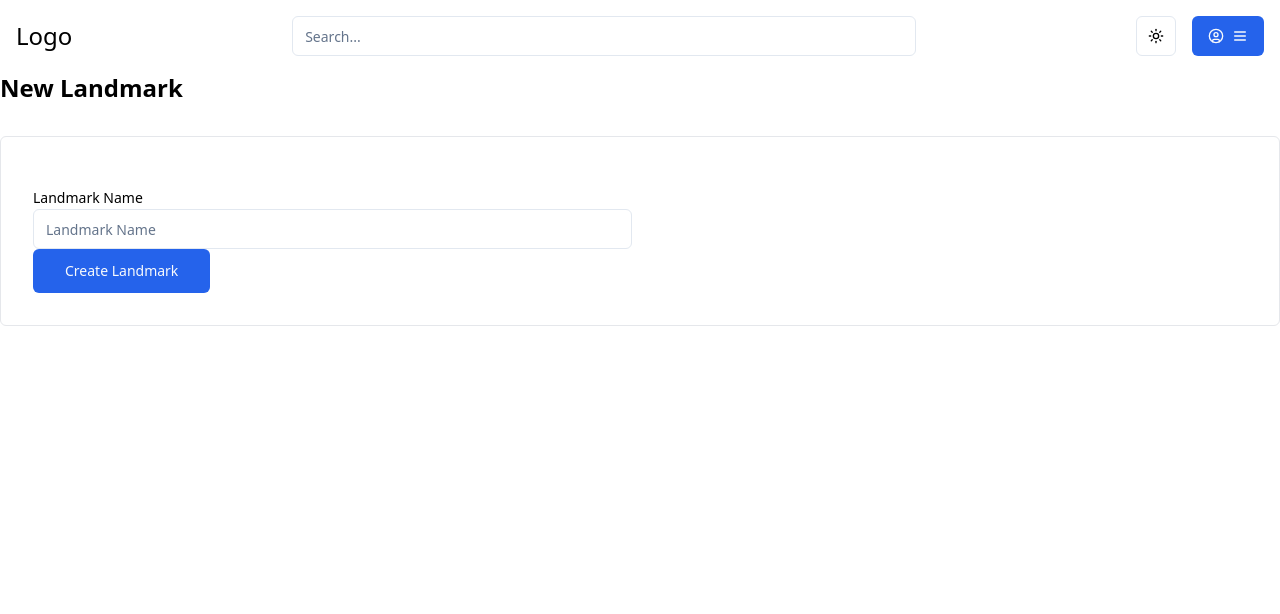
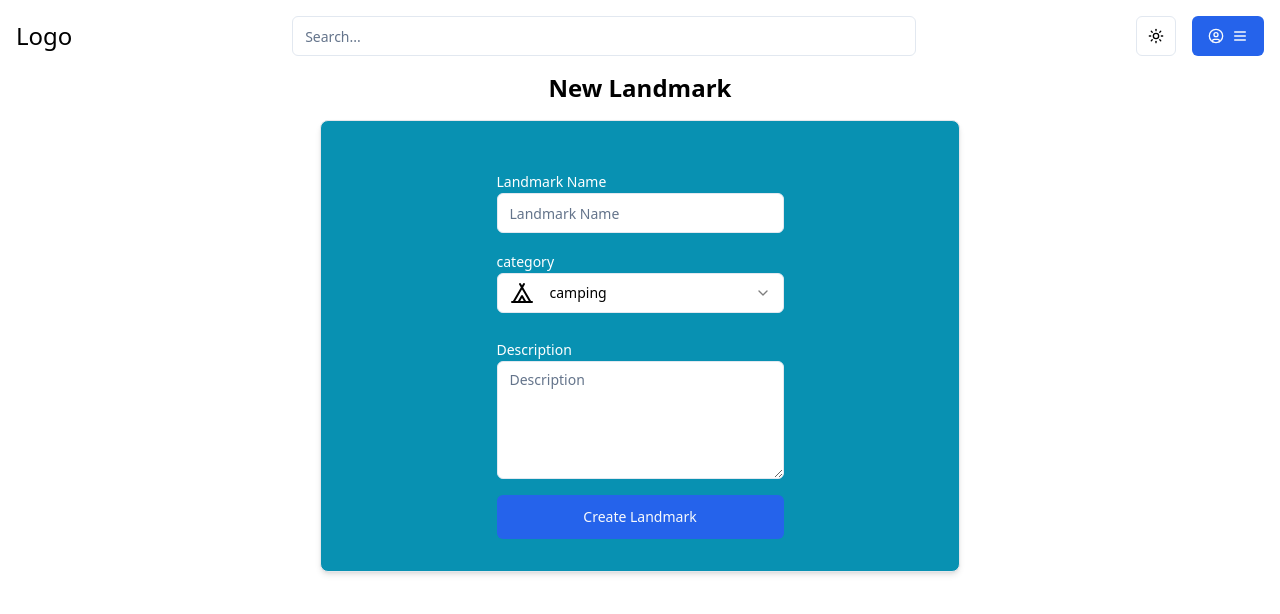
Before and after one commit to wachirastudeo/nextjs_travels, a Next.js app: page /camp/create in a window 1280 px wide. Shown: the top 614 px of the page. Built offline with nearby package versions, Linux system fonts and the light colour scheme.

Commit message:
text area

```diff
--- a/package.json
+++ b/package.json
@@ -13,6 +13,7 @@
     "@prisma/client": "^6.2.0",
     "@radix-ui/react-dropdown-menu": "^2.1.4",
     "@radix-ui/react-label": "^2.1.1",
+    "@radix-ui/react-select": "^2.1.4",
     "@radix-ui/react-slot": "^1.1.1",
     "@radix-ui/react-toast": "^1.2.4",
     "class-variance-authority": "^0.7.1",
--- a/src/app/camp/create/page.tsx
+++ b/src/app/camp/create/page.tsx
@@ -1,23 +1,29 @@
 import { createLandmarkAction } from "@/actions/actions";
 import { SubmitButton } from "@/components/Form/Buttons";
+import Categoryinput from "@/components/Form/Categoryinput";
 import FormContainer from "@/components/Form/FormContainer";
 import FormInput from "@/components/Form/FormInput";
+import { TextAreaInput } from "@/components/Form/TextAreaInput";
 
 
 const CreateCamp = async () => {
 
     return (
         <section>
-            <h1 className="text-2xl font-semibold mb-8 capitalize">New Landmark</h1>
-            <div className="border p-8 rounded-md">
+            <h1 className="text-2xl text-center font-semibold pb-4  capitalize">New Landmark</h1>
+            <div className="border w-1/2 bg-cyan-600 mx-auto p-8 rounded-lg shadow-md   flex justify-center ">
 
                 <FormContainer action={createLandmarkAction}>
-                    <div className="grid md:grid-cols-2 gap-4 mt-4">
+                    <div className=" gap-4 mt-4 ">
                         <FormInput name="name" label="Landmark Name" type="text" placeHolder="Landmark Name" />
+                    </div>
 
+                    {/* category */}
 
-                    </div>
-                    <SubmitButton text="Create Landmark" size='lg' />
+                    <Categoryinput />
+                    <TextAreaInput name="description" LabelText="Description" />
+                    <SubmitButton className="sm:w-min lg:w-full " text="Create Landmark" size='lg' />
+
                 </FormContainer>
 
 
--- a/src/app/profile/create/page.tsx
+++ b/src/app/profile/create/page.tsx
@@ -16,7 +16,7 @@ const CreateProfile = async () => {
       <div className="border p-8 rounded-md">
 
         <FormContainer action={createProfileAction}>
-          <div className="grid md:grid-cols-2 gap-4 mt-4">
+          <div className="flex gap-4 mt-4">
             <FormInput name="firstName" label="Fist Name" type="text" placeHolder="First Name" />
             <FormInput name="lastName" label="Last Name" type="text" placeHolder="Last Name" />
             <FormInput name="username" label="Username" type="text" placeHolder="Username" />
--- /dev/null
+++ b/src/components/Form/Categoryinput.tsx
@@ -0,0 +1,45 @@
+import { Label } from "../ui/label"
+import {
+    Select,
+    SelectContent,
+    SelectItem,
+    SelectTrigger,
+    SelectValue,
+} from "@/components/ui/select"
+
+import { categories } from "@/utils/categories"
+const Categoryinput = ({ defaultValue }: { defaultValue?: string }) => {
+    const name = "category"
+    return (
+        <div className="mb-2 ">
+            <Label className="text-white" htmlFor={name} >{name}</Label>
+            <Select
+                defaultValue={defaultValue || categories[0].label}
+                name={name}
+                required
+
+            >
+                <SelectTrigger className="  ">
+                    <SelectValue />
+                </SelectTrigger>
+                <SelectContent>
+                    {
+                        categories.map((item) => {
+                            return (
+                                <SelectItem className="capitalize" key={item.label} value={item.label}>
+                                    <span className="flex items-center gap-4">
+                                        <item.icon />
+                                        {item.label}
+                                    </span>
+                                </SelectItem>
+                            )
+                        })
+                    }
+                </SelectContent>
+            </Select>
+
+
+        </div>
+    )
+}
+export default Categoryinput
--- a/src/components/Form/FormContainer.tsx
+++ b/src/components/Form/FormContainer.tsx
@@ -20,6 +20,6 @@ const FormContainer = ({ action, children }:
     }
   }, [state]);
 
-  return <form action={formAction}>{children}</form>;
+  return <form className="gap-4 flex flex-col w-1/2" action={formAction}>{children}</form>;
 };
 export default FormContainer;
--- a/src/components/Form/FormInput.tsx
+++ b/src/components/Form/FormInput.tsx
@@ -17,7 +17,7 @@ const FormInput = ({
 }: FormInputProps) => {
   return (
     <div>
-      <Label htmlFor={name}>{label}</Label>
+      <Label className="text-white" htmlFor={name}>{label}</Label>
       <Input
         type={type}
         id={name}
--- /dev/null
+++ b/src/components/Form/TextAreaInput.tsx
@@ -0,0 +1,20 @@
+import { Textarea } from "@/components/ui/textarea"
+import { Label } from "@/components/ui/label"
+
+export const TextAreaInput = ({ defaultValue, LabelText, name }: { defaultValue?: string, LabelText?: string, name: string }) => {
+    return (
+        <div>
+            <Label className="text-white" htmlFor={name} >{LabelText || name}</Label>
+
+            <Textarea placeholder={LabelText || name}
+                id={name}
+                name={name}
+                defaultValue={defaultValue}
+                rows={5}
+                required
+            >
+
+            </Textarea>
+        </div>
+    )
+}
--- /dev/null
+++ b/src/components/ui/select.tsx
@@ -0,0 +1,160 @@
+"use client"
+
+import * as React from "react"
+import * as SelectPrimitive from "@radix-ui/react-select"
+import { Check, ChevronDown, ChevronUp } from "lucide-react"
+
+import { cn } from "@/lib/utils"
+
+const Select = SelectPrimitive.Root
+
+const SelectGroup = SelectPrimitive.Group
+
+const SelectValue = SelectPrimitive.Value
+
+const SelectTrigger = React.forwardRef<
+  React.ElementRef<typeof SelectPrimitive.Trigger>,
+  React.ComponentPropsWithoutRef<typeof SelectPrimitive.Trigger>
+>(({ className, children, ...props }, ref) => (
+  <SelectPrimitive.Trigger
+    ref={ref}
+    className={cn(
+      "flex h-10 w-full items-center justify-between rounded-md border border-input bg-background px-3 py-2 text-sm ring-offset-background placeholder:text-muted-foreground focus:outline-none focus:ring-2 focus:ring-ring focus:ring-offset-2 disabled:cursor-not-allowed disabled:opacity-50 [&>span]:line-clamp-1",
+      className
+    )}
+    {...props}
+  >
+    {children}
+    <SelectPrimitive.Icon asChild>
+      <ChevronDown className="h-4 w-4 opacity-50" />
+    </SelectPrimitive.Icon>
+  </SelectPrimitive.Trigger>
+))
+SelectTrigger.displayName = SelectPrimitive.Trigger.displayName
+
+const SelectScrollUpButton = React.forwardRef<
+  React.ElementRef<typeof SelectPrimitive.ScrollUpButton>,
+  React.ComponentPropsWithoutRef<typeof SelectPrimitive.ScrollUpButton>
+>(({ className, ...props }, ref) => (
+  <SelectPrimitive.ScrollUpButton
+    ref={ref}
+    className={cn(
+      "flex cursor-default items-center justify-center py-1",
+      className
+    )}
+    {...props}
+  >
+    <ChevronUp className="h-4 w-4" />
+  </SelectPrimitive.ScrollUpButton>
+))
+SelectScrollUpButton.displayName = SelectPrimitive.ScrollUpButton.displayName
+
+const SelectScrollDownButton = React.forwardRef<
+  React.ElementRef<typeof SelectPrimitive.ScrollDownButton>,
+  React.ComponentPropsWithoutRef<typeof SelectPrimitive.ScrollDownButton>
+>(({ className, ...props }, ref) => (
+  <SelectPrimitive.ScrollDownButton
+    ref={ref}
+    className={cn(
+      "flex cursor-default items-center justify-center py-1",
+      className
+    )}
+    {...props}
+  >
+    <ChevronDown className="h-4 w-4" />
+  </SelectPrimitive.ScrollDownButton>
+))
+SelectScrollDownButton.displayName =
+  SelectPrimitive.ScrollDownButton.displayName
+
+const SelectContent = React.forwardRef<
+  React.ElementRef<typeof SelectPrimitive.Content>,
+  React.ComponentPropsWithoutRef<typeof SelectPrimitive.Content>
+>(({ className, children, position = "popper", ...props }, ref) => (
+  <SelectPrimitive.Portal>
+    <SelectPrimitive.Content
+      ref={ref}
+      className={cn(
+        "relative z-50 max-h-96 min-w-[8rem] overflow-hidden rounded-md border bg-popover text-popover-foreground shadow-md data-[state=open]:animate-in data-[state=closed]:animate-out data-[state=closed]:fade-out-0 data-[state=open]:fade-in-0 data-[state=closed]:zoom-out-95 data-[state=open]:zoom-in-95 data-[side=bottom]:slide-in-from-top-2 data-[side=left]:slide-in-from-right-2 data-[side=right]:slide-in-from-left-2 data-[side=top]:slide-in-from-bottom-2",
+        position === "popper" &&
+          "data-[side=bottom]:translate-y-1 data-[side=left]:-translate-x-1 data-[side=right]:translate-x-1 data-[side=top]:-translate-y-1",
+        className
+      )}
+      position={position}
+      {...props}
+    >
+      <SelectScrollUpButton />
+      <SelectPrimitive.Viewport
+        className={cn(
+          "p-1",
+          position === "popper" &&
+            "h-[var(--radix-select-trigger-height)] w-full min-w-[var(--radix-select-trigger-width)]"
+        )}
+      >
+        {children}
+      </SelectPrimitive.Viewport>
+      <SelectScrollDownButton />
+    </SelectPrimitive.Content>
+  </SelectPrimitive.Portal>
+))
+SelectContent.displayName = SelectPrimitive.Content.displayName
+
+const SelectLabel = React.forwardRef<
+  React.ElementRef<typeof SelectPrimitive.Label>,
+  React.ComponentPropsWithoutRef<typeof SelectPrimitive.Label>
+>(({ className, ...props }, ref) => (
+  <SelectPrimitive.Label
+    ref={ref}
+    className={cn("py-1.5 pl-8 pr-2 text-sm font-semibold", className)}
+    {...props}
+  />
+))
+SelectLabel.displayName = SelectPrimitive.Label.displayName
+
+const SelectItem = React.forwardRef<
+  React.ElementRef<typeof SelectPrimitive.Item>,
+  React.ComponentPropsWithoutRef<typeof SelectPrimitive.Item>
+>(({ className, children, ...props }, ref) => (
+  <SelectPrimitive.Item
+    ref={ref}
+    className={cn(
+      "relative flex w-full cursor-default select-none items-center rounded-sm py-1.5 pl-8 pr-2 text-sm outline-none focus:bg-accent focus:text-accent-foreground data-[disabled]:pointer-events-none data-[disabled]:opacity-50",
+      className
+    )}
+    {...props}
+  >
+    <span className="absolute left-2 flex h-3.5 w-3.5 items-center justify-center">
+      <SelectPrimitive.ItemIndicator>
+        <Check className="h-4 w-4" />
+      </SelectPrimitive.ItemIndicator>
+    </span>
+
+    <SelectPrimitive.ItemText>{children}</SelectPrimitive.ItemText>
+  </SelectPrimitive.Item>
+))
+SelectItem.displayName = SelectPrimitive.Item.displayName
+
+const SelectSeparator = React.forwardRef<
+  React.ElementRef<typeof SelectPrimitive.Separator>,
+  React.ComponentPropsWithoutRef<typeof SelectPrimitive.Separator>
+>(({ className, ...props }, ref) => (
+  <SelectPrimitive.Separator
+    ref={ref}
+    className={cn("-mx-1 my-1 h-px bg-muted", className)}
+    {...props}
+  />
+))
+SelectSeparator.displayName = SelectPrimitive.Separator.displayName
+
+export {
+  Select,
+  SelectGroup,
+  SelectValue,
+  SelectTrigger,
+  SelectContent,
+  SelectLabel,
+  SelectItem,
+  SelectSeparator,
+  SelectScrollUpButton,
+  SelectScrollDownButton,
+}
--- /dev/null
+++ b/src/components/ui/textarea.tsx
@@ -0,0 +1,22 @@
+import * as React from "react"
+
+import { cn } from "@/lib/utils"
+
+const Textarea = React.forwardRef<
+  HTMLTextAreaElement,
+  React.ComponentProps<"textarea">
+>(({ className, ...props }, ref) => {
+  return (
+    <textarea
+      className={cn(
+        "flex min-h-[80px] w-full rounded-md border border-input bg-background px-3 py-2 text-base ring-offset-background placeholder:text-muted-foreground focus-visible:outline-none focus-visible:ring-2 focus-visible:ring-ring focus-visible:ring-offset-2 disabled:cursor-not-allowed disabled:opacity-50 md:text-sm",
+        className
+      )}
+      ref={ref}
+      {...props}
+    />
+  )
+})
+Textarea.displayName = "Textarea"
+
+export { Textarea }
--- /dev/null
+++ b/src/utils/categories.ts
@@ -0,0 +1,40 @@
+import {
+    Tent,
+    House,
+    Mountain,
+    Store,
+    Utensils,
+    Hotel,
+    Bed,
+  } from "lucide-react";
+
+  export const categories = [
+    {
+      label: "camping",
+      icon: Tent,
+    },
+    {
+      label: "house",
+      icon: House,
+    },
+    {
+      label: "hotel",
+      icon: Hotel,
+    },
+    {
+      label: "hostel",
+      icon: Bed,
+    },
+    {
+      label: "moutain",
+      icon: Mountain,
+    },
+    {
+      label: "store",
+      icon: Store,
+    },
+    {
+      label: "food",
+      icon: Utensils,
+    },
+  ];
```
Also changed, not shown: 1 other file (tests, documents, lock files or other folders).
